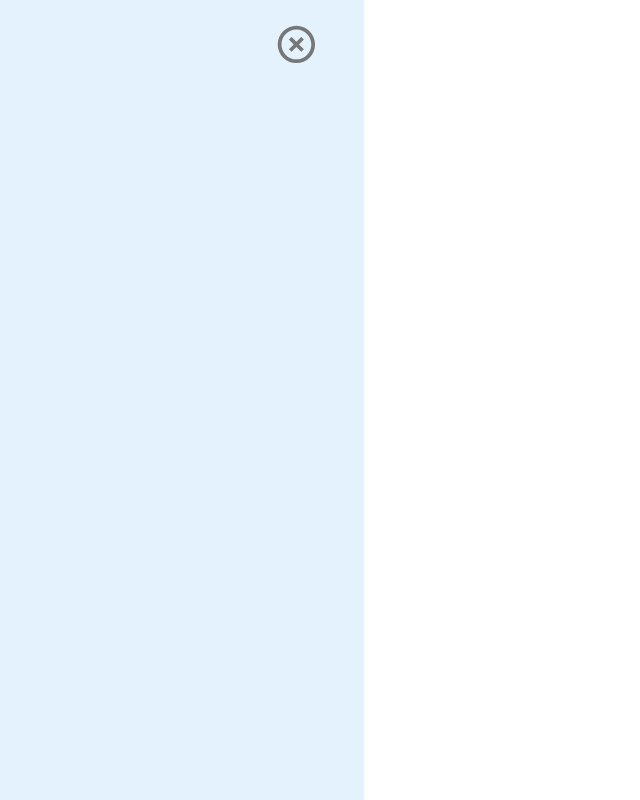
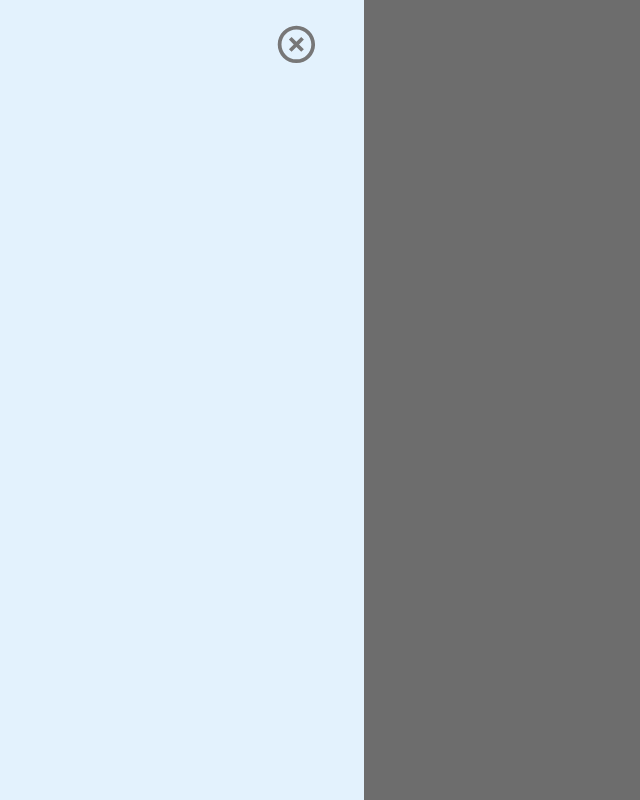
Before and after one commit to Nandiehakuna/ShopMingle, a React (Create React App) app: page /dashboard in a window 1280 px wide. Both pictures are taken after a click on the icon 48 px from the left and 45 px from the top of the page. Shown: the top 800 px of the page, without its empty margins (276-916 px from the left). Built offline with nearby package versions, Linux system fonts and the light colour scheme.

Commit message:
modal feature for the dropdown complete

```diff
--- a/src/components/dashboardNavigation/DashboardNavigation.js
+++ b/src/components/dashboardNavigation/DashboardNavigation.js
@@ -12,6 +12,17 @@ const NavContainer = styled.nav`
   bottom: 0;
 `
 
+const Modal = styled.div`
+  position: fixed;
+  top: 0;
+  bottom: 0;
+  right: 0;
+  left: 0;
+  background-color: var(--black30);
+  opacity: 0.7;
+  display: ${(props) => props.display === true ? "block":"none"};
+`
+
 const DashboardNavigation = () => {
   const [isDropdownOpen, setIsDropdownOpen] = useState(false)
 
@@ -22,6 +33,7 @@ const DashboardNavigation = () => {
   return (
     <NavContainer>
       <NavHeader isDropdownOpen={isDropdownOpen} handleDropdownToggle={handleDropdownToggle}/>
+      <Modal display={isDropdownOpen} onClick={handleDropdownToggle}/>
       <NavDropdown isDropdownOpen={isDropdownOpen} handleDropdownToggle={handleDropdownToggle}/>
     </NavContainer>
   )
--- a/src/components/dashboardNavigation/mini_components/NavHeader.js
+++ b/src/components/dashboardNavigation/mini_components/NavHeader.js
@@ -6,8 +6,6 @@ import NavLogo from './NavLogo';
 const Nav = styled.nav`
   position: absolute;
 `
-
-const Modal = styled.div``
 
 const NavHeader = ({isDropdownOpen,handleDropdownToggle}) => {
   return (
@@ -19,7 +17,6 @@ const NavHeader = ({isDropdownOpen,handleDropdownToggle}) => {
         color : "var(--blue900)",
         cursor: "pointer"}}/>
         <NavLogo/>
-        <Modal/>
 
     </Nav>
   )
```
